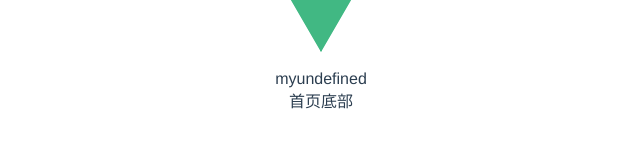
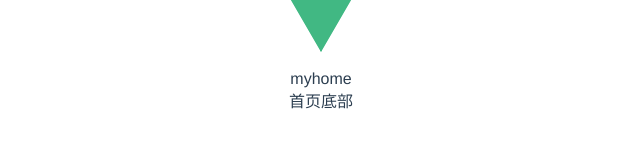
Before and after one commit to huazai89/vue3, a Vue app: page /#/home in a window 1280 px wide. Shown: the part 194-342 px from the top of the page, without its empty margins (319-959 px from the left). Built offline with nearby package versions, Linux system fonts and the light colour scheme.

Commit message:
[update] 修复首页错误

```diff
--- a/src/pages/home/home.vue
+++ b/src/pages/home/home.vue
@@ -1,6 +1,6 @@
 <template>
   <section>
-    <header>{{name + home}}</header>
+    <header>{{name + title}}</header>
     <footer>首页底部</footer>
   </section>
 </template>
```
